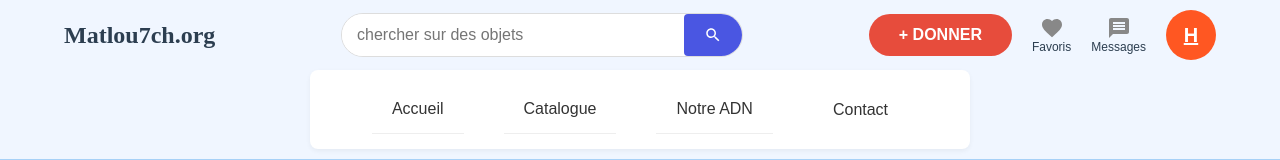
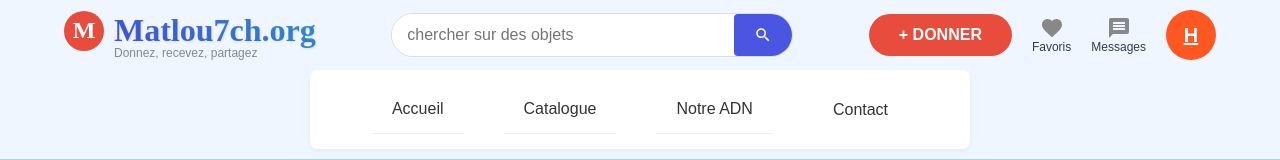
Before and after one commit to haytamnajim/matlou7ch-app, a React (Create React App) app: page / in a window 1280 px wide. Shown: the top 160 px of the page. Built offline with nearby package versions, Linux system fonts and the light colour scheme.

Commit message:
Améliorer la barre de navigation : mettre à jour le style du logo, ajouter une icône et une tagline, et ajuster les couleurs pour une meilleure visibilité

```diff
--- a/src/components/Navbar.css
+++ b/src/components/Navbar.css
@@ -20,14 +20,51 @@
 .logo-section {
   display: flex;
   flex-direction: column;
+  align-items: flex-start;
 }
 
 .logo {
-  color: #2c3e50;
+  color: #4a56e2; /* Bleu principal de l'application */
   text-decoration: none;
-  font-size: 24px;
+  font-size: 32px; /* Augmenté de 24px à 32px */
   font-weight: bold;
   font-family: 'Brush Script MT', cursive;
+  transition: color 0.3s ease;
+  display: flex;
+  align-items: center;
+}
+
+.logo:hover {
+  color: #3498db; /* Bleu secondaire au survol */
+}
+
+.logo-icon {
+  width: 40px;
+  height: 40px;
+  margin-right: 10px;
+  background-color: #e74c3c; /* Rouge pour l'icône */
+  border-radius: 50%;
+  display: flex;
+  align-items: center;
+  justify-content: center;
+  color: white;
+  font-weight: bold;
+  font-size: 24px;
+}
+
+.logo-text {
+  background: linear-gradient(45deg, #4a56e2, #3498db);
+  -webkit-background-clip: text;
+  background-clip: text;
+  color: transparent;
+  text-shadow: 1px 1px 2px rgba(0,0,0,0.1);
+}
+
+.logo-tagline {
+  font-size: 12px;
+  color: #7f8c8d;
+  margin-top: -5px;
+  margin-left: 50px;
 }
 
 /* La classe .frame a été supprimée car elle n'est plus utilisée */
--- a/src/components/Navbar.jsx
+++ b/src/components/Navbar.jsx
@@ -40,7 +40,11 @@ function Navbar() {
     <nav className="navbar">
       <div className="navbar-content">
         <div className="logo-section">
-          <Link to="/" className="logo">Matlou7ch.org</Link>
+          <Link to="/" className="logo">
+            <div className="logo-icon">M</div>
+            <span className="logo-text">Matlou7ch.org</span>
+          </Link>
+          <span className="logo-tagline">Donnez, recevez, partagez</span>
         </div>
 
         <div className="search-bar" onClick={handleSearchClick}>
```
